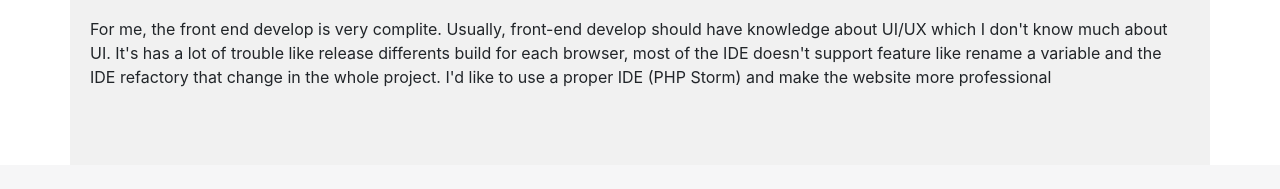
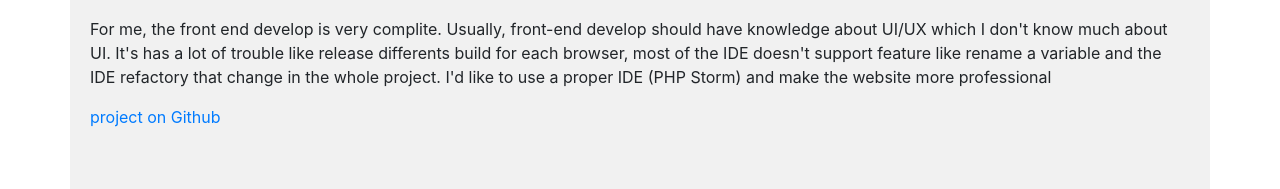
Before and after one commit to douglasalipio/ca2_web_dev, a PHP site: page /privatePage1.php in a window 1280 px wide. Shown: the part 907-1096 px from the top of the page. Before the commit the page ends 994 px from the top, so only its background shows below. Run offline with PHP 8.4, Linux system fonts and the light colour scheme; the visitor is signed in with stand-in values (Sample User, id 1); data that the repository does not hold is empty; some libraries are stand-ins or nearby versions.

Commit message:
link to github

```diff
--- a/privatePage1.php
+++ b/privatePage1.php
@@ -123,6 +123,9 @@ include (APPLICATION_PATH . "/inc/db.inc.php");
 						in the whole project. I'd like to use a proper IDE (PHP Storm) and
 						make the website more professional</p>
 
+					<a href="https://github.com/douglasalipio/ca2_web_dev">project on
+						Github </a>
+
 				</div>
 			</div>
 		</section>
```
